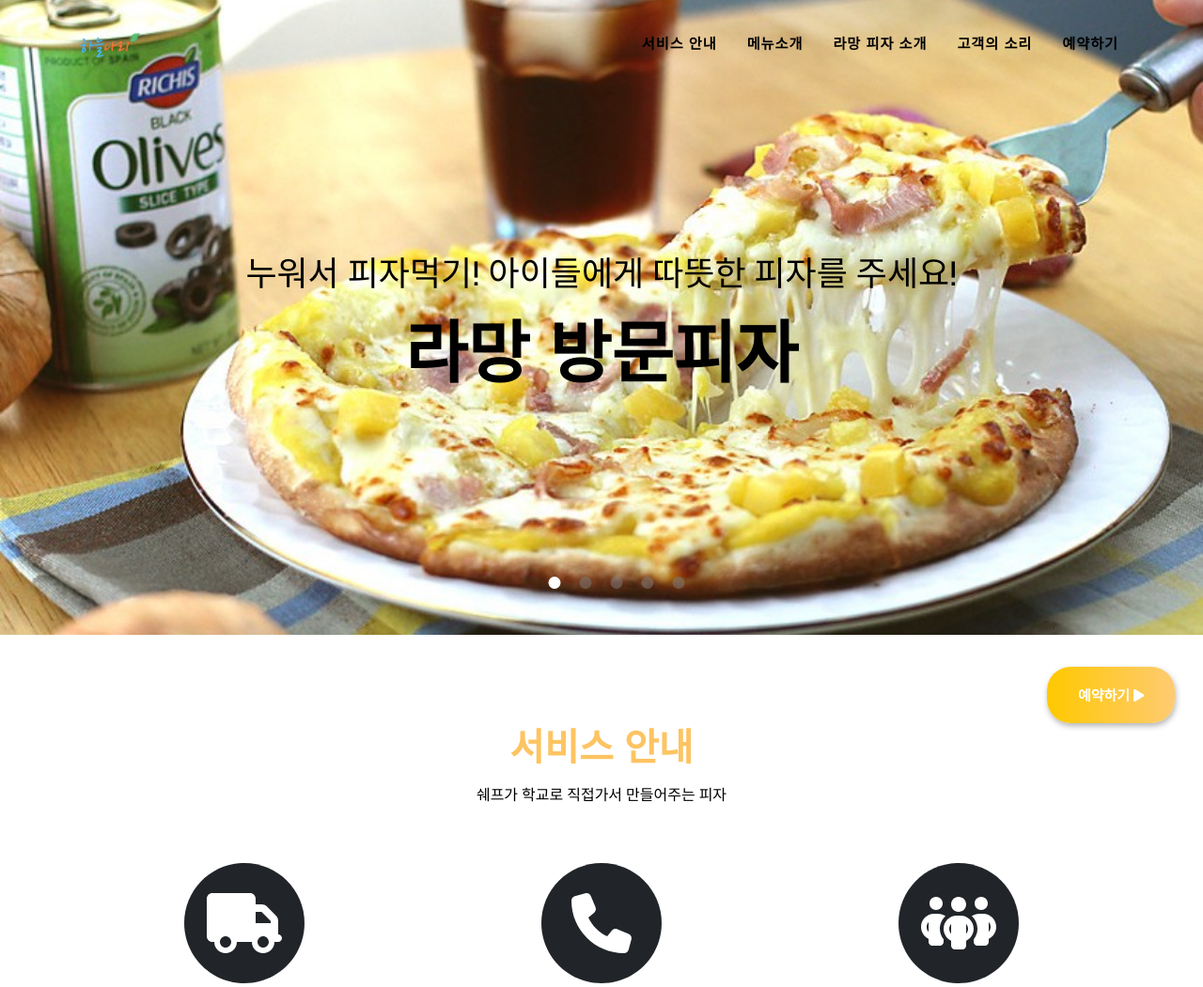
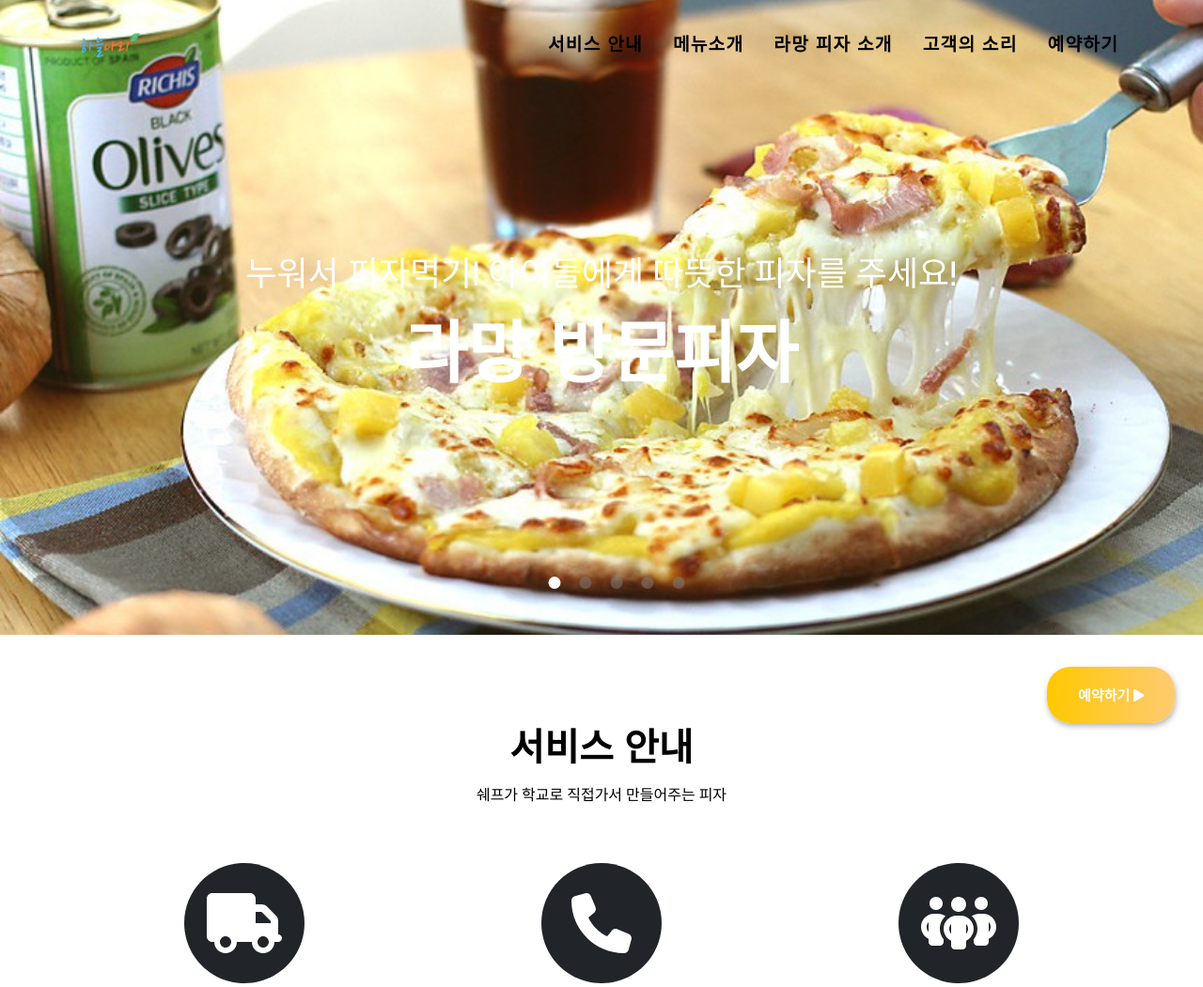
Before and after one commit to Taemin1234/LaMain-pizza, a PHP site: page / in a window 1280 px wide. Shown: the top 1051 px of the page at 94% size. Run offline with PHP 8.4, Linux system fonts and the light colour scheme; some libraries are stand-ins or nearby versions.

Commit message:
Add files via upload

```diff
--- a/css/style.css
+++ b/css/style.css
@@ -62,7 +62,7 @@
   }
 }
 .main-font-color {
-  color: var(--theme-color);
+  color: #000;
 }
 body {
   margin: 0;
@@ -286,6 +286,7 @@
 .img-main-fluid {
   max-width: 100%;
   height: auto;
+  object-fit: cover;
 }
 .container,
 .container-fluid,
@@ -2635,8 +2636,8 @@
   font-family: Montserrat, -apple-system, BlinkMacSystemFont, "Segoe UI", Roboto,
     "Helvetica Neue", Arial, sans-serif, "Apple Color Emoji", "Segoe UI Emoji",
     "Segoe UI Symbol", "Noto Color Emoji";
-  font-size: 0.95rem;
-  color: #000;
+  font-size: 1.2rem;
+  color: #fff;
   font-weight: bold;
   letter-spacing: 0.0625em;
 }
@@ -2662,8 +2663,10 @@
   #mainNav.navbar-shrink {
     padding-top: 1rem;
     padding-bottom: 1rem;
-    background-color: #212529;
-    color: #ffffff;
+    background-color: #fff;
+    color: #000;
+
+    box-shadow: 0px 5px 10px 1px rgba(0, 0, 0, 0.49);
   }
   #mainNav.navbar-shrink .navbar-brand {
     font-size: 1.25em;
@@ -2683,7 +2686,7 @@
   padding-top: 10.5rem;
   padding-bottom: 6rem;
   text-align: center;
-  color: #000;
+  color: #fff;
 
   background-repeat: no-repeat;
   background-attachment: scroll;
```
